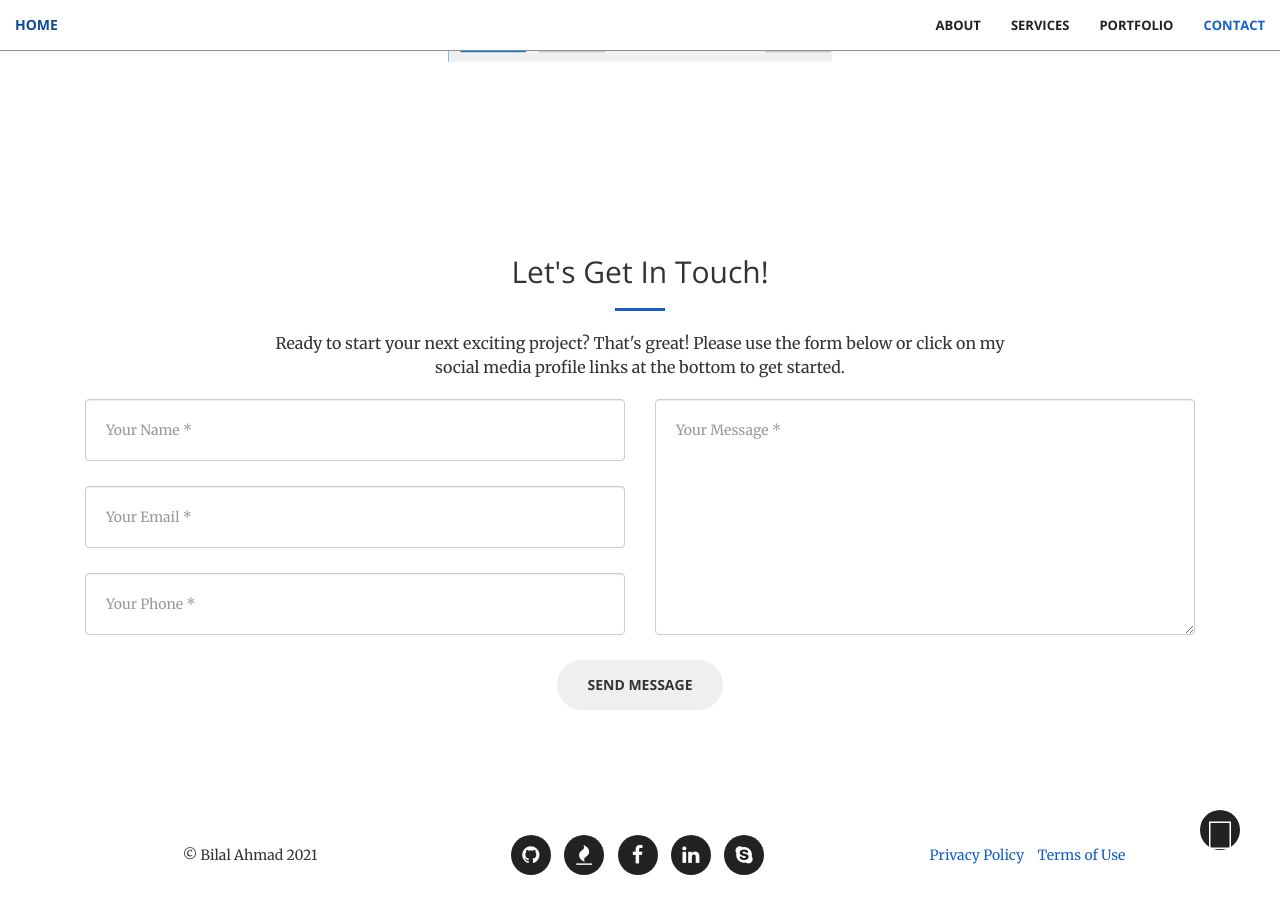
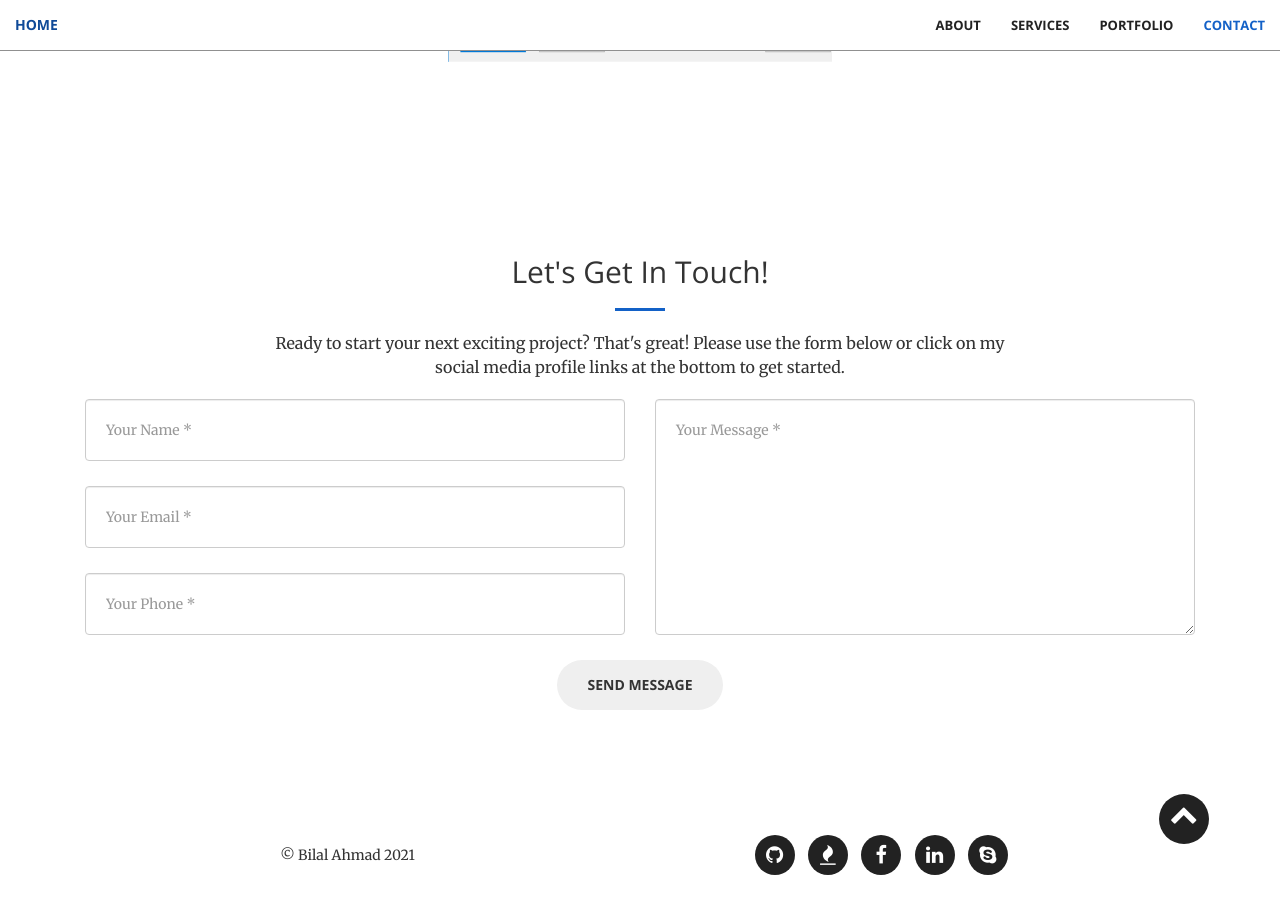
Before and after one commit to Bilal44/bilal44.github.io, a Jekyll site: the page built from index.html, in a window 1280 px wide and 900 px high, scrolled down 3048 px. Built offline with Jekyll 4.4.1, drawn with Linux system fonts in a browser that asks for light colours.

Commit message:
Change footer layout

```diff
--- a/_includes/footer.html
+++ b/_includes/footer.html
@@ -1,23 +1,14 @@
 <footer>
     <div class="container">
         <div class="row">
-            <div class="col-md-4">
+            <div class="col-md-6">
                 <span class="copyright">&copy; {{ site.title }} {{ 'now' | date: "%Y" }}</span>
             </div>
-            <div class="col-md-4">
+            <div class="col-md-5">
                 <ul class="list-inline social-buttons">
                     {% for network in site.social %}
-                    <li><a href="{{ network.url }}"><i class="fa fa-{{ network.title }}"></i></a>
-                    </li>
+                    <li><a href="{{ network.url }}"><i class="fa fa-{{ network.title }}"></i></a></li>
                     {% endfor %}
-                </ul>
-            </div>
-            <div class="col-md-4">
-                <ul class="list-inline quicklinks">
-                    <li><a href="#">Privacy Policy</a>
-                    </li>
-                    <li><a href="#">Terms of Use</a>
-                    </li>
                 </ul>
             </div>
         </div>
--- a/_includes/nav.html
+++ b/_includes/nav.html
@@ -34,4 +34,4 @@
 </nav>
 
 <!-- Back to top button -->
-<a id="back-to-top-button" class="show"><i class="fas fa-angle-up"></i></a>
+<a id="back-to-top-button" class="show"><i class="fa fa-chevron-up"></i></a>
--- a/_sass/_base.scss
+++ b/_sass/_base.scss
@@ -587,29 +587,20 @@ a.socialIcon:hover, .socialHoverClass {
 #back-to-top-button {
     display: inline-block;
     background-color: $theme-primary;
-    width: 40px;
-    height: 40px;
+    width: 50px;
+    height: 50px;
     text-align: center;
     border-radius: 100%;
     position: fixed;
-    bottom: 30px;
-    right: 20px;
+    bottom: 4%;
+    right: 4%;
     transition: background-color .3s, opacity .5s, visibility .5s;
     opacity: 0;
     visibility: hidden;
     z-index: 1000;
-    font-size: 20px;
-    line-height: 40px;
-    outline: 0;
+    font-size: 2em;
     color: #fff;
     background-color: #222;
-}
-
-.fa-angle-up:before {
-    font-style: normal;
-    font-size: 2em;
-    line-height: 50px;
-    color: #fff;
 }
 
 #back-to-top-button:hover {
```
